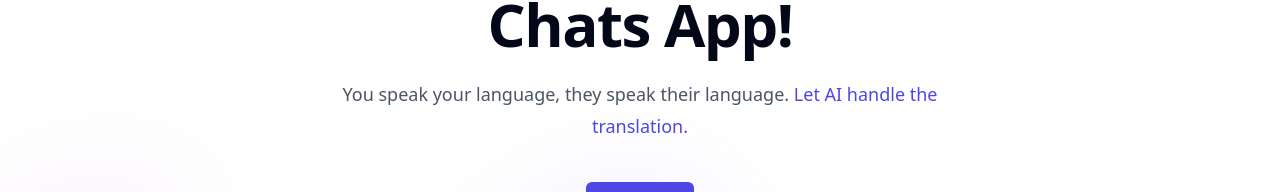
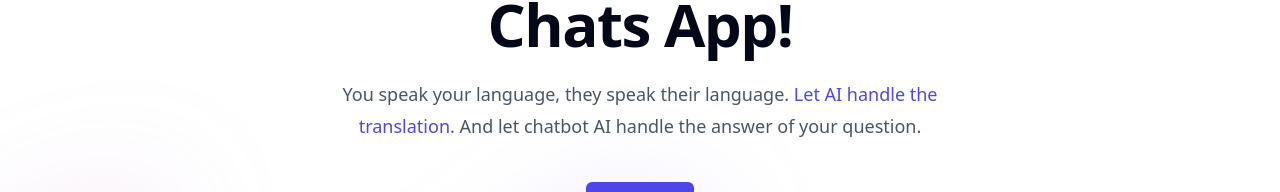
Before and after one commit to TanLam01/chatsApp, a Next.js app: page / in a window 1280 px wide. Shown: the part 238-430 px from the top of the page. Built offline with nearby package versions, Linux system fonts and the light colour scheme; no server answers.

Commit message:
Update content in root page

```diff
--- a/app/page.tsx
+++ b/app/page.tsx
@@ -33,6 +33,7 @@ export default function Home() {
                 <span className="text-indigo-600 dark:text-indigo-500">
                   Let AI handle the translation.
                 </span>
+                {" "}And let chatbot AI handle the answer of your question.
               </p>
 
               <div className="mt-10 flex items-center justify-center gap-x-6">
```
